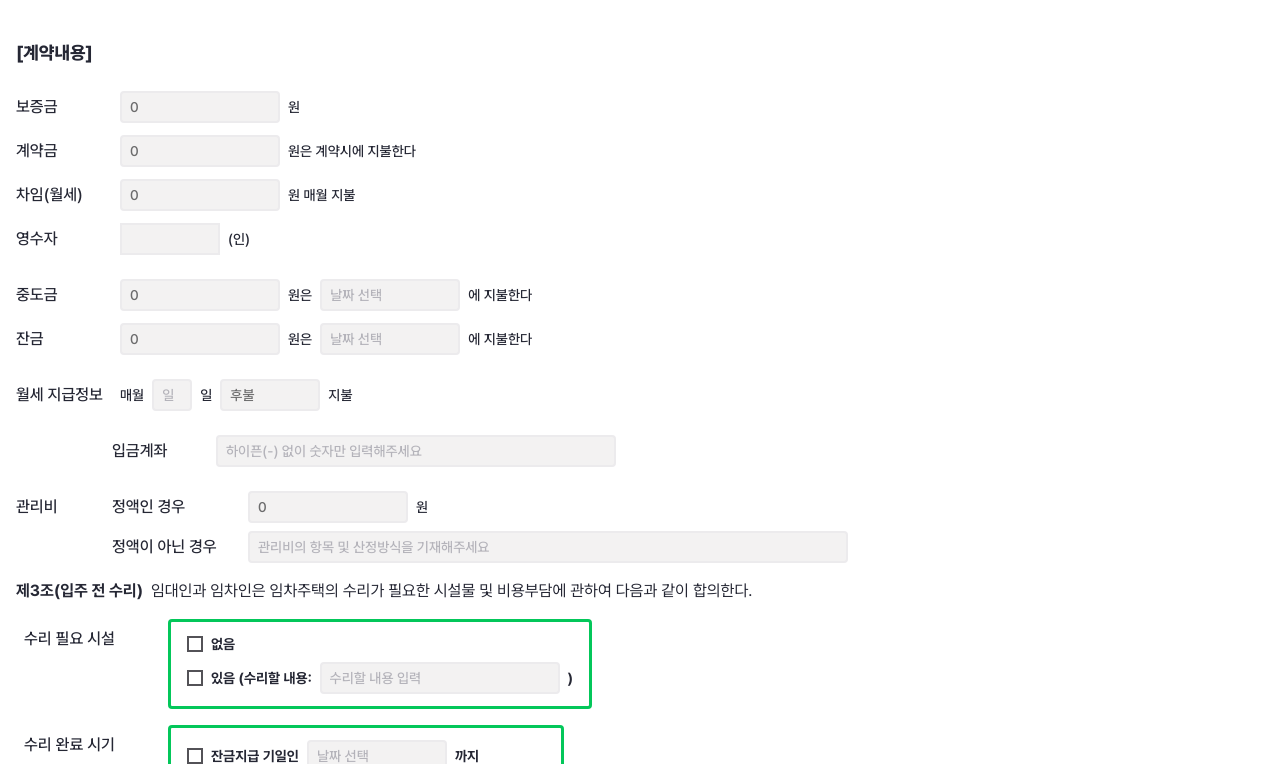
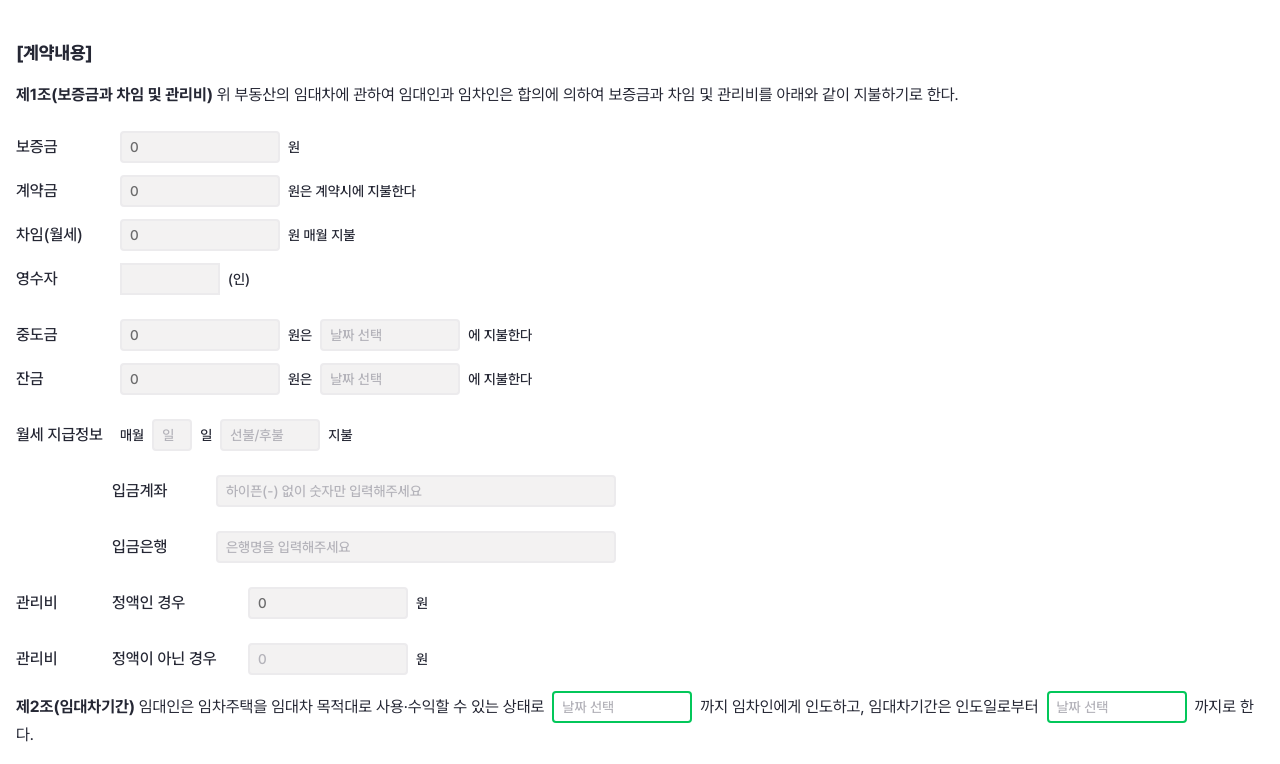
Before and after one commit to eosa1414/bang-jwo, a React (Vite) app in the folder front-end/: page /buyer-contract in a window 1280 px wide. Shown: the part 1296-2060 px from the top of the page. Built offline with nearby package versions, Linux system fonts and the light colour scheme; no server answers; a web font is replaced by a local one.

Commit message:
feat: 임대인 계약서 작성

```diff
--- a/front-end/src/features/contract/components/Contract.tsx
+++ b/front-end/src/features/contract/components/Contract.tsx
@@ -148,7 +148,7 @@ const Contract = forwardRef<ContractRefType, ContractProps>(({ mode }, ref) => {
 
   useImperativeHandle(ref, () => ({
     getFormData: (): UpdateLandlordInfoDto => ({
-      contractId: 0,
+      contractId: 1,
       leaseType,
       rentalPropertyAddress,
       rentalPartAddress,
@@ -169,27 +169,27 @@ const Contract = forwardRef<ContractRefType, ContractProps>(({ mode }, ref) => {
       depositAmount,
       contractFee,
       middleFee,
-      interimPaymentDate: formatDate(interimPaymentDate),
+      interimPaymentDate,
       balance,
-      balancePaymentDate: formatDate(balancePaymentDate),
+      balancePaymentDate,
       monthlyRent,
-      monthlyRentPaymentDate: formatDate(monthlyRentPaymentDate),
+      monthlyRentPaymentDate,
       monthlyRentType,
       monthlyRentAccountBank,
       monthlyRentAccountNumber,
       fixedManagementFee,
       unfixedManagementFee,
-      leaseStartDate: formatDate(leaseStartDate ?? ""),
-      leaseEndDate: formatDate(leaseEndDate),
+      leaseStartDate: leaseStartDate ?? "",
+      leaseEndDate,
       facilitiesRepairStatus,
       facilitiesRepairContent,
-      repairCompletionByBalanceDate: formatDate(repairCompletionByBalanceDate),
+      repairCompletionByBalanceDate,
       repairCompletionEtc,
-      notRepairedByBalanceDate: formatDate(notRepairedByBalanceDate),
+      notRepairedByBalanceDate,
       notRepairedEtc,
       landlordBurden,
       tenantBurden,
-      moveInRegistrationDate: formatDate(moveInRegistrationDate),
+      moveInRegistrationDate,
       unpaidAmount,
       disputeResolution,
       isHousingReconstructionPlanned,
@@ -197,7 +197,7 @@ const Contract = forwardRef<ContractRefType, ContractProps>(({ mode }, ref) => {
       estimatedConstructionDuration,
       isDetailedAddressConsentGiven,
       etc,
-      contractWrittenDate: formatDate(contractWrittenDate),
+      contractWrittenDate,
       // Footer 정보 (임대인 정보 사용)
       address: footerInfo.lessor.address,
       residentRegistrationNumber: footerInfo.lessor.ssn,
@@ -271,10 +271,8 @@ const Contract = forwardRef<ContractRefType, ContractProps>(({ mode }, ref) => {
         setContractFee={setContractFee}
         monthlyRent={monthlyRent}
         setMonthlyRent={setMonthlyRent}
-        paymentMethod={monthlyRentType === "PREPAID" ? "선불" : "후불"}
-        setPaymentMethod={(value: string) =>
-          setMonthlyRentType(value === "선불" ? "PREPAID" : "POSTPAID")
-        }
+        monthlyRentType={monthlyRentType}
+        setPaymentMethod={setMonthlyRentType}
         middleFee={middleFee}
         setMiddleFee={setMiddleFee}
         finalPayment={balance}
@@ -292,10 +290,10 @@ const Contract = forwardRef<ContractRefType, ContractProps>(({ mode }, ref) => {
           setBalancePaymentDate(date ? date.toISOString() : "")
         }
         monthlyRentPaymentDate={
-          monthlyRentPaymentDate ? new Date(monthlyRentPaymentDate) : null
+          monthlyRentPaymentDate ? new String(monthlyRentPaymentDate) : null
         }
-        setMonthlyRentPaymentDate={(date: Date | null) =>
-          setMonthlyRentPaymentDate(date ? date.toISOString() : "")
+        setMonthlyRentPaymentDate={(date: String | null) =>
+          setMonthlyRentPaymentDate(date ? date.toString() : "")
         }
         monthlyRentAccountBank={monthlyRentAccountBank}
         setMonthlyRentAccountBank={setMonthlyRentAccountBank}
@@ -358,7 +356,7 @@ const Contract = forwardRef<ContractRefType, ContractProps>(({ mode }, ref) => {
         isHousingReconstructionPlanned={isHousingReconstructionPlanned}
         setIsHousingReconstructionPlanned={setIsHousingReconstructionPlanned}
         constructionPeriod={constructionPeriod}
-        setConstructionPeriod={setConstructionPeriod}
+        setConstructionPeriod2={setConstructionPeriod}
         estimatedConstructionDuration={estimatedConstructionDuration}
         setEstimatedConstructionDuration={setEstimatedConstructionDuration}
         isDetailedAddressConsentGiven={isDetailedAddressConsentGiven}
--- a/front-end/src/features/contract/components/ContractBody.tsx
+++ b/front-end/src/features/contract/components/ContractBody.tsx
@@ -3,6 +3,7 @@ import EditableInputBox from "./EditableInputBox";
 import DisabledInputBox from "./DisabledInputBox";
 import NoticeGray from "../../../components/notices/NoticeGray";
 import DatePickerInput from "./DatePickerInput";
+import {MonthlyRentType} from "../data/contract.dto";
 
 interface ContractBodyProps {
   mode: "lessor" | "lessee";
@@ -14,8 +15,8 @@ interface ContractBodyProps {
   setMonthlyRent: (value: number) => void;
   receiptSignature: string | null;
   openSignatureModal: (type: "receipt") => void;
-  paymentMethod: string;
-  setPaymentMethod: (value: string) => void;
+  monthlyRentType: MonthlyRentType | null;
+  setPaymentMethod: (value: MonthlyRentType) => void;
   middleFee: number;
   setMiddleFee: (value: number) => void;
   finalPayment: number;
@@ -24,8 +25,8 @@ interface ContractBodyProps {
   setMiddlePaymentDate: (date: Date | null) => void;
   balancePaymentDate: Date | null;
   setBalancePaymentDate: (date: Date | null) => void;
-  monthlyRentPaymentDate: Date | null;
-  setMonthlyRentPaymentDate: (date: Date | null) => void;
+  monthlyRentPaymentDate: String | null;
+  setMonthlyRentPaymentDate: (date: String | null) => void;
   monthlyRentAccountBank: string;
   setMonthlyRentAccountBank: (value: string) => void;
   monthlyRentAccountNumber: string;
@@ -66,7 +67,7 @@ const ContractBody = ({
   setMonthlyRent,
   receiptSignature,
   openSignatureModal,
-  paymentMethod,
+  monthlyRentType,
   setPaymentMethod,
   middleFee,
   setMiddleFee,
@@ -76,13 +77,43 @@ const ContractBody = ({
   setMiddlePaymentDate,
   balancePaymentDate,
   setBalancePaymentDate,
+  monthlyRentPaymentDate,
+  setMonthlyRentPaymentDate,
+  monthlyRentAccountBank,
+  setMonthlyRentAccountBank,
+  monthlyRentAccountNumber,
+  setMonthlyRentAccountNumber,
+  fixedManagementFee,
+  setFixedManagementFee,
+  unfixedManagementFee,
+  setUnfixedManagementFee,
+  leaseStartDate,
+  setLeaseStartDate,
+  leaseEndDate,
+  setLeaseEndDate,
+  facilitiesRepairStatus,
+  setFacilitiesRepairStatus,
+  facilitiesRepairContent,
+  setFacilitiesRepairContent,
+  repairCompletionByBalanceDate,
+  setRepairCompletionByBalanceDate,
+  repairCompletionEtc,
+  setRepairCompletionEtc,
+  notRepairedByBalanceDate,
+  setNotRepairedByBalanceDate,
+  notRepairedEtc,
+  setNotRepairedEtc,
+  landlordBurden,
+  setLandlordBurden,
+  tenantBurden,
+  setTenantBurden
 }: ContractBodyProps) => {
   const isEditable = mode === "lessor";
 
   // 하위 컴포넌트 내부에서만 사용하는 상태들
   const [monthlyRentDay, setMonthlyRentDay] = useState("");
-  const [monthlyRentAccountNumber, setMonthlyRentAccountNumber] = useState("");
-  const [fixedManagementFee, setFixedManagementFee] = useState(0);
+  // const [monthlyRentAccountNumber, setMonthlyRentAccountNumber] = useState("");
+  // const [fixedManagementFee, setFixedManagementFee] = useState(0);
   const [variableMaintenance, setVariableMaintenance] = useState("");
 
   const [repairFacility, setRepairFacility] = useState<
@@ -109,9 +140,64 @@ const ContractBody = ({
   const [showLessorNotice, setShowLessorNotice] = useState(false);
   const [showLesseeNotice, setShowLesseeNotice] = useState(false);
 
+  const [payType, setPayType] = useState("");
+
+  const handleMonthlyRentDay = (value: string) => {
+      setMonthlyRentDay(value);
+      setMonthlyRentPaymentDate(value);
+  }
+
+  const handleFixThings = (value: string) => {
+    setFacilitiesRepairContent(value);
+    setRepairDetail(value);
+  }
+
+  const handleRepairDate = (value: Date | null) => {
+    setRepairCompletionDate(value);
+    setRepairCompletionByBalanceDate(value);
+  }
+
+  const handleRepairEtc = (value: string) => {
+    setRepairCustomEtc(value);
+    setRepairCompletionEtc(value);
+  }
+
+  const handleUnrepairedDate = (value: Date | null) => {
+    setUnrepairedDeadline(value);
+    setNotRepairedByBalanceDate(value);
+  }
+
+  const handleUnrepairedEtc = (value: string) => {
+    setUnrepairedCustomEtc(value);
+    setNotRepairedEtc(value);
+  }
+
+  const handleLessorBurden = (value: string) => {
+    setLandlordBurden(value);
+    setLessorDuty(value);
+  }
+
+  const handleLesseeBurden = (value: string) => {
+    setTenantBurden(value);
+    setLesseeDuty(value);
+  }
+
+  const handlePayMethod = (value: string) => {
+    setPaymentMethod(value == "선불" ? "PREPAID" : "POSTPAID");
+    setPayType(value);
+  }
+
   return (
     <div className="mt-10 text-base leading-relaxed">
       <h3 className="text-lg font-extrabold">[계약내용]</h3>
+
+      <p className="mt-4 text-base font-bold">
+        제1조(보증금과 차임 및 관리비){" "}
+        <span className="font-normal">
+          위 부동산의 임대차에 관하여 임대인과 임차인은 합의에 의하여 보증금과
+          차임 및 관리비를 아래와 같이 지불하기로 한다.
+        </span>
+      </p>
 
       {/* Section 1: 기본 계약금 관련 */}
       <div className="mt-6 flex flex-col gap-3">
@@ -253,7 +339,7 @@ const ContractBody = ({
         {isEditable ? (
           <EditableInputBox
             value={monthlyRentDay}
-            onChange={setMonthlyRentDay}
+            onChange={handleMonthlyRentDay}
             placeholder="일"
             customWidth="w-[40px]"
           />
@@ -267,14 +353,14 @@ const ContractBody = ({
         <span className="text-sm font-medium">일</span>
         {isEditable ? (
           <EditableInputBox
-            value={paymentMethod}
-            onChange={setPaymentMethod}
+            value={payType}
+            onChange={handlePayMethod}
             placeholder="선불/후불"
             customWidth="w-[100px]"
           />
         ) : (
           <DisabledInputBox
-            value={paymentMethod}
+            value={payType}
             placeholder="선불/후불"
             customWidth="w-[100px]"
           />
@@ -301,6 +387,26 @@ const ContractBody = ({
         )}
       </div>
 
+
+      {/* Section 4: 입금은행 */}
+      <div className="flex items-center gap-2 mt-6 ml-24">
+        <span className="w-24 text-base font-medium">입금은행</span>
+        {isEditable ? (
+          <EditableInputBox
+            value={monthlyRentAccountBank}
+            onChange={setMonthlyRentAccountBank}
+            placeholder="은행명을 입력해주세요"
+            customWidth="w-[400px]"
+          />
+        ) : (
+          <DisabledInputBox
+            value={monthlyRentAccountBank}
+            placeholder="은행명을 입력해주세요"
+            customWidth="w-[400px]"
+          />
+        )}
+      </div>
+
       {/* Section 5: 관리비 */}
       <div className="flex items-center gap-2 mt-6">
         <span className="w-22 text-base font-medium">관리비</span>
@@ -321,23 +427,51 @@ const ContractBody = ({
         )}
         <span className="text-sm font-medium">원</span>
       </div>
-      <div className="flex items-center gap-2 mt-2 ml-24">
+
+
+      <div className="flex items-center gap-2 mt-6">
+        <span className="w-22 text-base font-medium">관리비</span>
         <span className="w-32 text-base font-medium">정액이 아닌 경우</span>
         {isEditable ? (
           <EditableInputBox
-            value={variableMaintenance}
-            onChange={setVariableMaintenance}
+            value={unfixedManagementFee}
+            onChange={setUnfixedManagementFee}
             placeholder="관리비의 항목 및 산정방식을 기재해주세요"
             customWidth="w-[600px]"
           />
         ) : (
           <DisabledInputBox
-            value={variableMaintenance}
-            placeholder="관리비의 항목 및 산정방식을 기재해주세요"
-            customWidth="w-[600px]"
+            value={unfixedManagementFee}
+            placeholder="0"
+            customWidth="w-[160px]"
           />
         )}
+        <span className="text-sm font-medium">원</span>
       </div>
+
+      <div className="mt-4 text-base font-bold">
+  <span>제2조(임대차기간)</span>{" "}
+  <span className="font-normal">
+    임대인은 임차주택을 임대차 목적대로 사용·수익할 수 있는 상태로
+  </span>
+  <span className="inline-block ml-2">
+    <DatePickerInput
+      selectedDate={leaseStartDate}
+      onChange={(date) => setLeaseStartDate(date)}
+    />
+  </span>
+  <span className="font-normal ml-2">
+    까지 임차인에게 인도하고, 임대차기간은 인도일로부터
+  </span>
+  <span className="inline-block ml-2">
+    <DatePickerInput
+      selectedDate={leaseEndDate}
+      onChange={(date) => setLeaseEndDate(date)}
+    />
+  </span>
+  <span className="font-normal ml-2">까지로 한다.</span>
+</div>
+
 
       {/* Section 6: 제3조(입주 전 수리) */}
       <p className="mt-4 text-base font-bold">
@@ -368,7 +502,10 @@ const ContractBody = ({
               name="repairFacility"
               value="none"
               checked={repairFacility === "none"}
-              onChange={() => isEditable && setRepairFacility("none")}
+              onChange={() => {
+                isEditable && setRepairFacility("none")
+                setFacilitiesRepairStatus(false)
+              }}
               disabled={!isEditable}
               className="w-[16px] h-[16px] border-2 border-neutral-dark200 bg-white appearance-none checked:bg-neutral-dark200 transition-colors disabled:cursor-not-allowed"
             />
@@ -384,7 +521,11 @@ const ContractBody = ({
               name="repairFacility"
               value="needed"
               checked={repairFacility === "needed"}
-              onChange={() => isEditable && setRepairFacility("needed")}
+              onChange={() => {
+                isEditable && setRepairFacility("needed")
+                setFacilitiesRepairStatus(true)
+              }
+              }
               disabled={!isEditable}
               className="w-[16px] h-[16px] border-2 border-neutral-dark200 bg-white appearance-none checked:bg-neutral-dark200 transition-colors disabled:cursor-not-allowed"
             />
@@ -392,7 +533,7 @@ const ContractBody = ({
             {isEditable ? (
               <EditableInputBox
                 value={repairDetail}
-                onChange={setRepairDetail}
+                onChange={handleFixThings}
                 placeholder="수리할 내용 입력"
                 customWidth="w-[240px]"
               />
@@ -437,7 +578,7 @@ const ContractBody = ({
             잔금지급 기일인{" "}
             <DatePickerInput
               selectedDate={repairCompletionDate}
-              onChange={setRepairCompletionDate}
+              onChange={handleRepairDate}
               disabled={!isEditable}
             />{" "}
             까지
@@ -460,7 +601,7 @@ const ContractBody = ({
             {isEditable ? (
               <EditableInputBox
                 value={repairCustomEtc}
-                onChange={setRepairCustomEtc}
+                onChange={handleRepairEtc}
                 placeholder="기타 사유 입력"
                 customWidth="w-[280px]"
               />
@@ -507,7 +648,7 @@ const ContractBody = ({
             잔금지급 기일인{" "}
             <DatePickerInput
               selectedDate={unrepairedDeadline}
-              onChange={setUnrepairedDeadline}
+              onChange={handleUnrepairedDate}
               disabled={!isEditable}
             />{" "}
             까지
@@ -530,7 +671,7 @@ const ContractBody = ({
             {isEditable ? (
               <EditableInputBox
                 value={unrepairedCustomEtc}
-                onChange={setUnrepairedCustomEtc}
+                onChange={handleUnrepairedEtc}
                 placeholder="기타 사유 입력"
                 customWidth="w-[280px]"
               />
@@ -589,7 +730,7 @@ const ContractBody = ({
           {isEditable ? (
             <EditableInputBox
               value={lessorDuty}
-              onChange={setLessorDuty}
+              onChange={handleLessorBurden}
               placeholder="임대인 부담 내용 입력"
               customWidth="w-[600px]"
               disabled={!isEditable}
@@ -634,7 +775,7 @@ const ContractBody = ({
           {isEditable ? (
             <EditableInputBox
               value={lesseeDuty}
-              onChange={setLesseeDuty}
+              onChange={handleLesseeBurden}
               placeholder="임차인 부담 내용 입력"
               customWidth="w-[600px]"
               disabled={!isEditable}
--- a/front-end/src/features/contract/pages/BuyerContractPage.tsx
+++ b/front-end/src/features/contract/pages/BuyerContractPage.tsx
@@ -22,7 +22,7 @@ const BuyerContractPage = () => {
 
     const dataWithId = {
       ...data,
-      contractId: 9,
+      contractId: 1,
     };
 
     finalizeContract(dataWithId, {
```
Also changed, not shown: front-end/src/features/contract/components/SpecialTerms.tsx (+36 -9 lines), front-end/src/features/contract/pages/SellerContractPage.tsx (+11 -2 lines).
